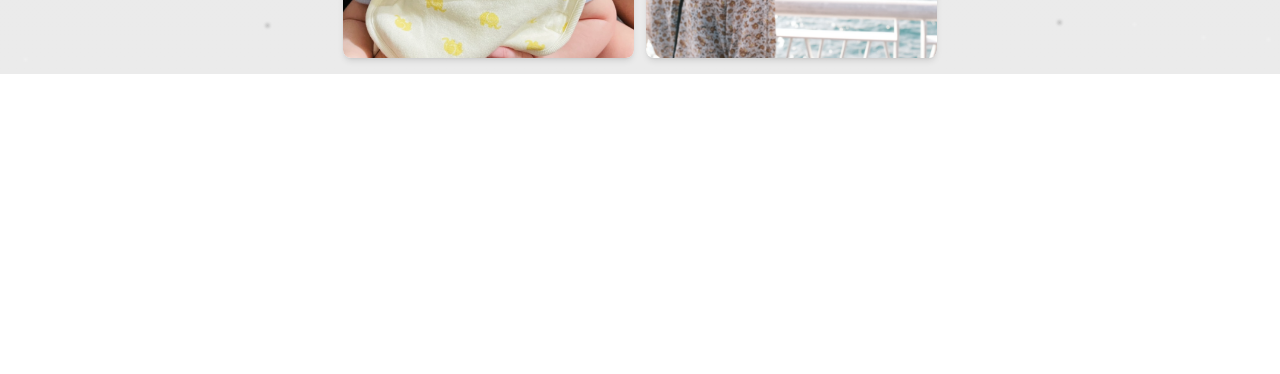
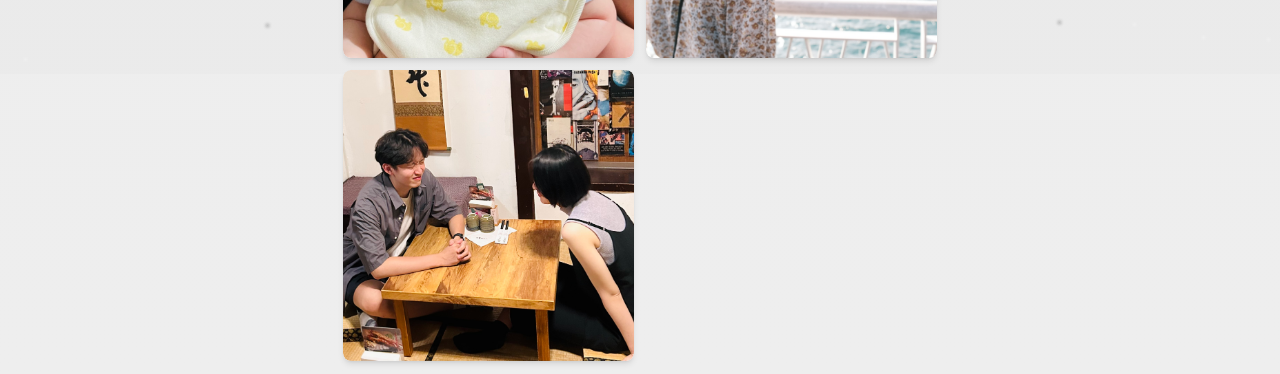
Before and after one commit to Tomlord1122/tomlord.io, a SvelteKit app: page /photography in a window 1280 px wide. Shown: the part 726-1100 px from the top of the page. Before the commit the page ends 800 px from the top, so only its background shows below. Built offline with nearby package versions, Linux system fonts and the light colour scheme.

Commit message:
fix: correct alt text for photo 4 and add photo 5 to the photography page

```diff
--- a/src/routes/photography/+page.svelte
+++ b/src/routes/photography/+page.svelte
@@ -6,7 +6,8 @@
 		{ src: '/photo/1.png', alt: 'Photo 1' },
 		{ src: '/photo/2.png', alt: 'Photo 2' },
 		{ src: '/photo/3.png', alt: 'Photo 3' },
-		{ src: '/photo/4.jpeg', alt: 'Photo 3' },
+		{ src: '/photo/4.jpeg', alt: 'Photo 4' },
+		{ src: '/photo/5.jpeg', alt: 'Photo 5' },
 	];
 </script>
 
```
Also changed, not shown: static/photo/5.jpeg (added).
